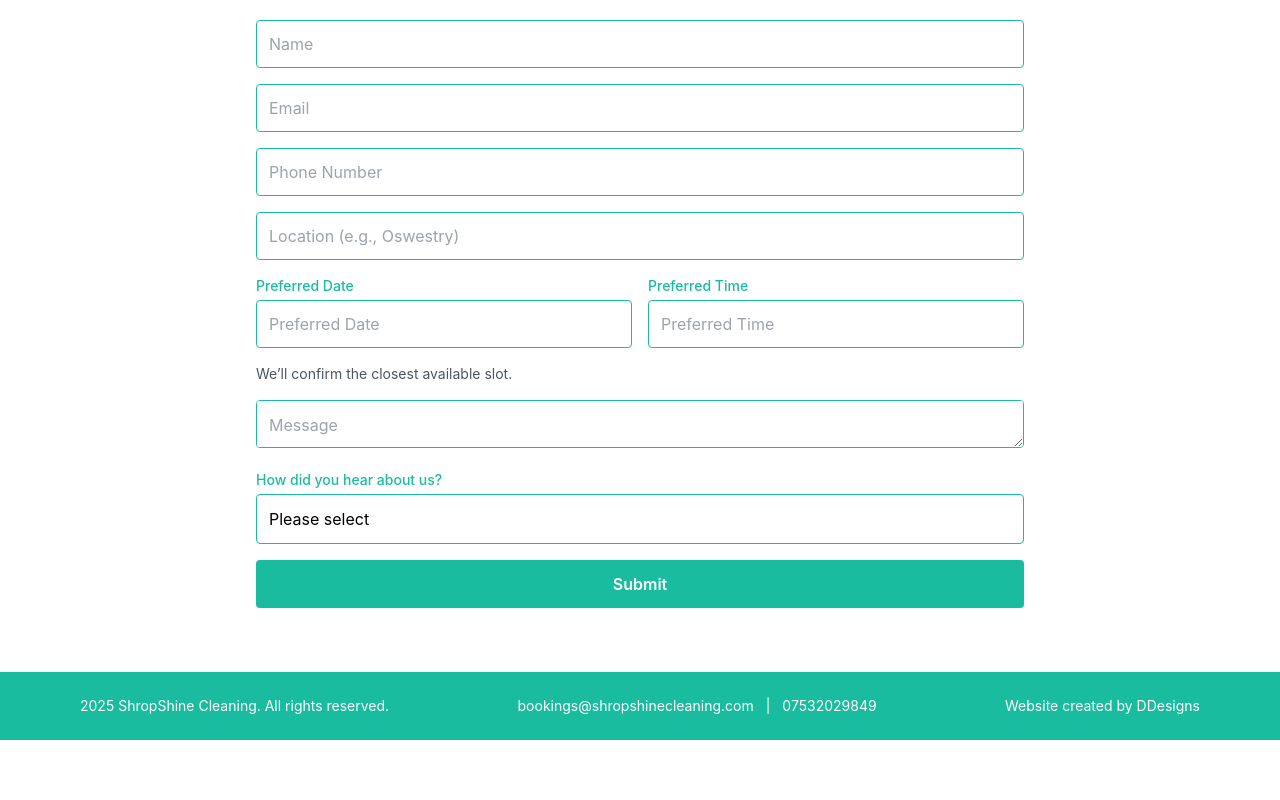
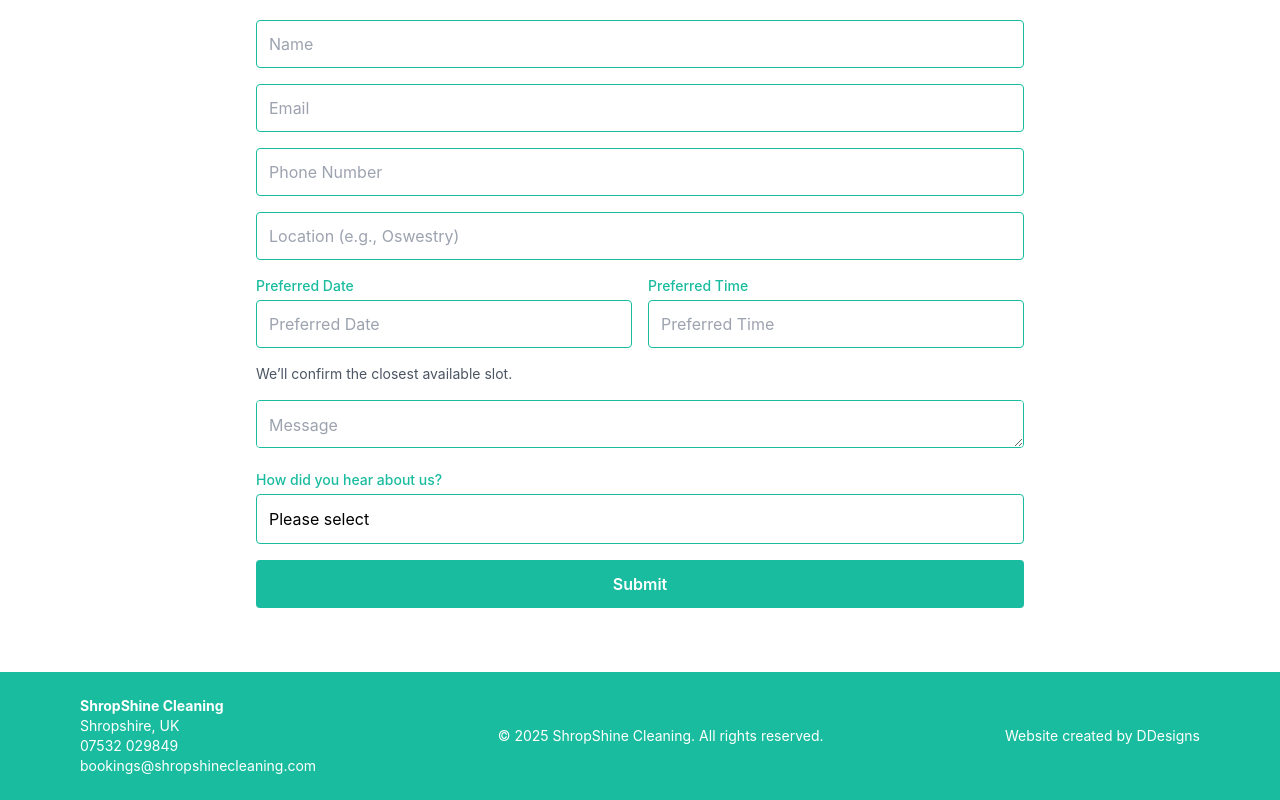
Before and after one commit to Damian-Dvs/Shropshire, a React (Vite) app: page / in a window 1280 px wide. Shown: the part 3237-4037 px from the top of the page. Before the commit the page ends 3977 px from the top, so only its background shows below. Built offline with nearby package versions, Linux system fonts and the light colour scheme.

Commit message:
google search sitemap and robots addition

```diff
--- a/index.html
+++ b/index.html
@@ -1,10 +1,115 @@
 <!DOCTYPE html>
-<html lang="en">
+<html lang="en-GB">
   <head>
     <meta charset="UTF-8" />
     <meta name="viewport" content="width=device-width, initial-scale=1.0" />
-    <title>ShropShine Cleaning Services</title>
-    <meta name="description" content="Shropshine - Cleaning Services" />
+
+    <title>ShropShine Cleaning — Domestic & Commercial Cleaners in Shropshire</title>
+    <meta
+      name="description"
+      content="Family-run cleaners covering Shropshire. Standard, deep, end of tenancy and move cleans. Fully insured. Request a slot — from £17.50/hr (2 hr minimum)."
+    />
+    <link rel="canonical" href="https://www.shropshinecleaning.com/" />
+    <meta name="theme-color" content="#003049" />
+
+    <!-- Favicons -->
+    <link rel="icon" href="/logo.png" sizes="32x32" />
+    <link rel="apple-touch-icon" href="/logolarge.png" />
+
+    <!-- Open Graph -->
+    <meta property="og:locale" content="en_GB" />
+    <meta property="og:type" content="website" />
+    <meta property="og:site_name" content="ShropShine Cleaning" />
+    <meta
+      property="og:title"
+      content="ShropShine Cleaning — Domestic & Commercial Cleaners in Shropshire"
+    />
+    <meta
+      property="og:description"
+      content="Reliable, fully insured cleaning across Shropshire. Standard, deep and end-of-tenancy cleans. Request a slot today."
+    />
+    <meta property="og:url" content="https://www.shropshinecleaning.com/" />
+    <meta
+      property="og:image"
+      content="https://www.shropshinecleaning.com/hero-clean.jpg"
+    />
+    <meta property="og:image:alt" content="Freshly cleaned living room by ShropShine" />
+
+    <!-- Twitter -->
+    <meta name="twitter:card" content="summary_large_image" />
+    <meta
+      name="twitter:title"
+      content="ShropShine Cleaning — Domestic & Commercial Cleaners in Shropshire"
+    />
+    <meta
+      name="twitter:description"
+      content="Reliable, fully insured cleaning across Shropshire. Standard, deep and end-of-tenancy cleans. Request a slot today."
+    />
+    <meta
+      name="twitter:image"
+      content="https://www.shropshinecleaning.com/hero-clean.jpg"
+    />
+
+    <!-- PWA -->
+    <link rel="manifest" href="/manifest.webmanifest" />
+
+    <!-- JSON-LD: LocalBusiness -->
+    <script type="application/ld+json">
+      {
+        "@context": "https://schema.org",
+        "@type": "LocalBusiness",
+        "name": "ShropShine Cleaning",
+        "url": "https://www.shropshinecleaning.com/",
+        "image": "https://www.shropshinecleaning.com/hero-clean.jpg",
+        "telephone": "+44 7532 029849",
+        "email": "bookings@shropshinecleaning.com",
+        "priceRange": "££",
+        "address": {
+          "@type": "PostalAddress",
+          "addressLocality": "Shropshire",
+          "addressCountry": "GB"
+        },
+        "areaServed": {
+          "@type": "AdministrativeArea",
+          "name": "Shropshire"
+        },
+        "sameAs": []
+      }
+    </script>
+
+    <!-- JSON-LD: FAQ -->
+    <script type="application/ld+json">
+      {
+        "@context": "https://schema.org",
+        "@type": "FAQPage",
+        "mainEntity": [
+          {
+            "@type": "Question",
+            "name": "How much does a standard clean cost?",
+            "acceptedAnswer": {
+              "@type": "Answer",
+              "text": "From £17.50 per hour with a 2-hour minimum booking."
+            }
+          },
+          {
+            "@type": "Question",
+            "name": "Do you cover all of Shropshire?",
+            "acceptedAnswer": {
+              "@type": "Answer",
+              "text": "Yes — we serve homes and businesses across Shropshire."
+            }
+          },
+          {
+            "@type": "Question",
+            "name": "Are you insured?",
+            "acceptedAnswer": {
+              "@type": "Answer",
+              "text": "Yes — ShropShine is fully insured for your peace of mind."
+            }
+          }
+        ]
+      }
+    </script>
   </head>
   <body class="bg-white text-black">
     <div id="root"></div>
--- a/src/components/Footer.jsx
+++ b/src/components/Footer.jsx
@@ -2,22 +2,31 @@ export default function Footer() {
   return (
     <footer className="bg-primary text-white py-6 mt-0">
       <div className="max-w-6xl mx-auto px-4 flex flex-col md:flex-row justify-between items-center text-sm text-center md:text-left space-y-4 md:space-y-0">
-          <p>{new Date().getFullYear()} ShropShine Cleaning. All rights reserved.</p>
-          <div className="space-x-3">
+
+        {/* NAP block for Local SEO */}
+        <div className="text-white">
+          <strong>ShropShine Cleaning</strong>
+          <br />
+          Shropshire, UK
+          <br />
+          <a href="tel:07532029849" className="hover:underline hover:text-soft">
+            07532 029849
+          </a>
+          <br />
           <a
             href="mailto:bookings@shropshinecleaning.com"
             className="hover:underline hover:text-soft"
           >
             bookings@shropshinecleaning.com
           </a>
-            <span>|</span>
-            <a
-              href="tel:07532029849"
-              className="hover:underline hover:text-soft"
-            >
-              07532029849
-            </a>
         </div>
+
+        {/* Legal / year */}
+        <p className="text-white">
+          © {new Date().getFullYear()} ShropShine Cleaning. All rights reserved.
+        </p>
+
+        {/* Attribution */}
         <p className="text-white">Website created by DDesigns</p>
       </div>
     </footer>
```
Also changed, not shown: public/manifest.webmanifest (added), 1 other file (tests, documents, lock files or other folders). Lines whose indentation alone changed are shown as unchanged.
